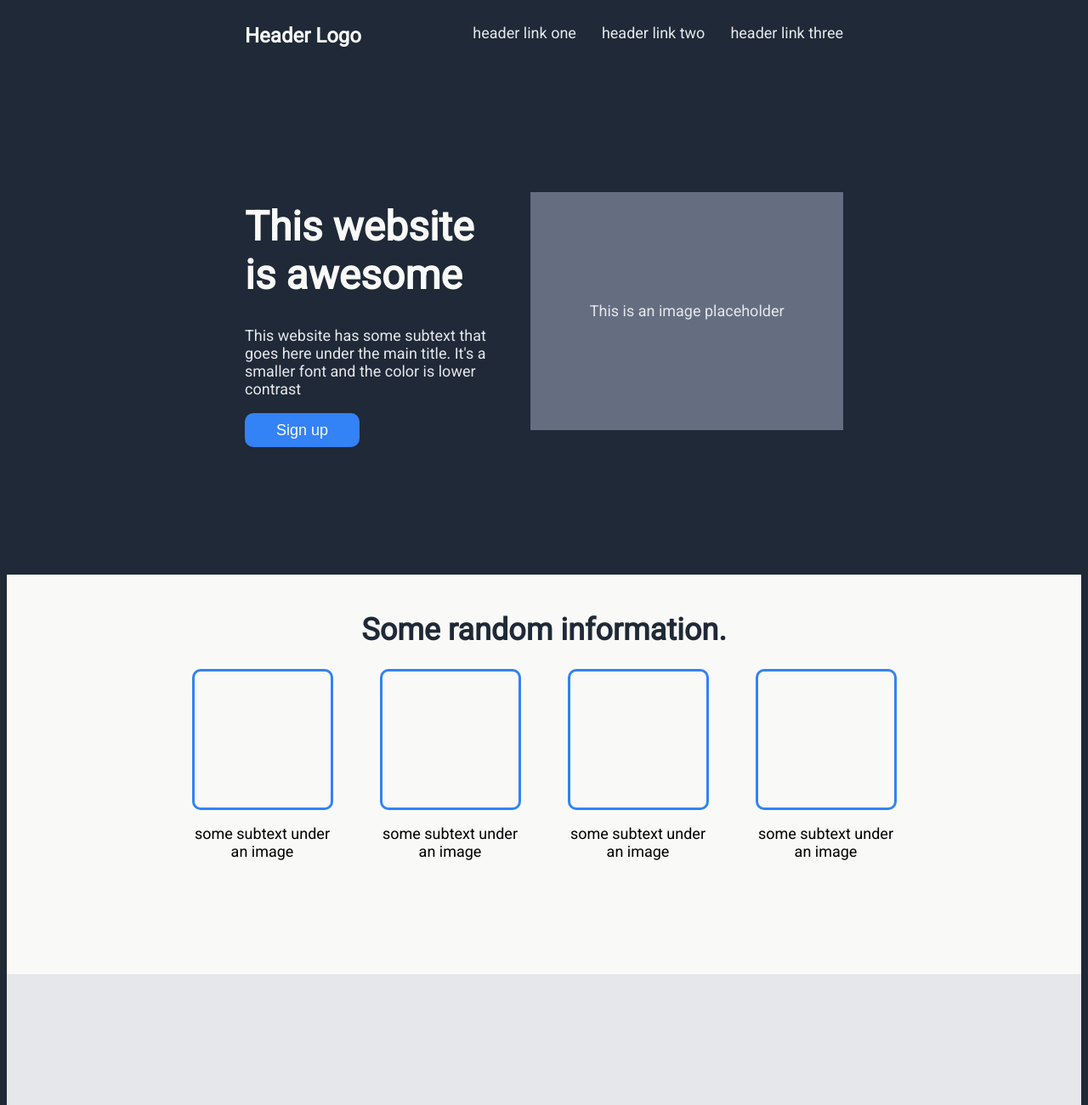
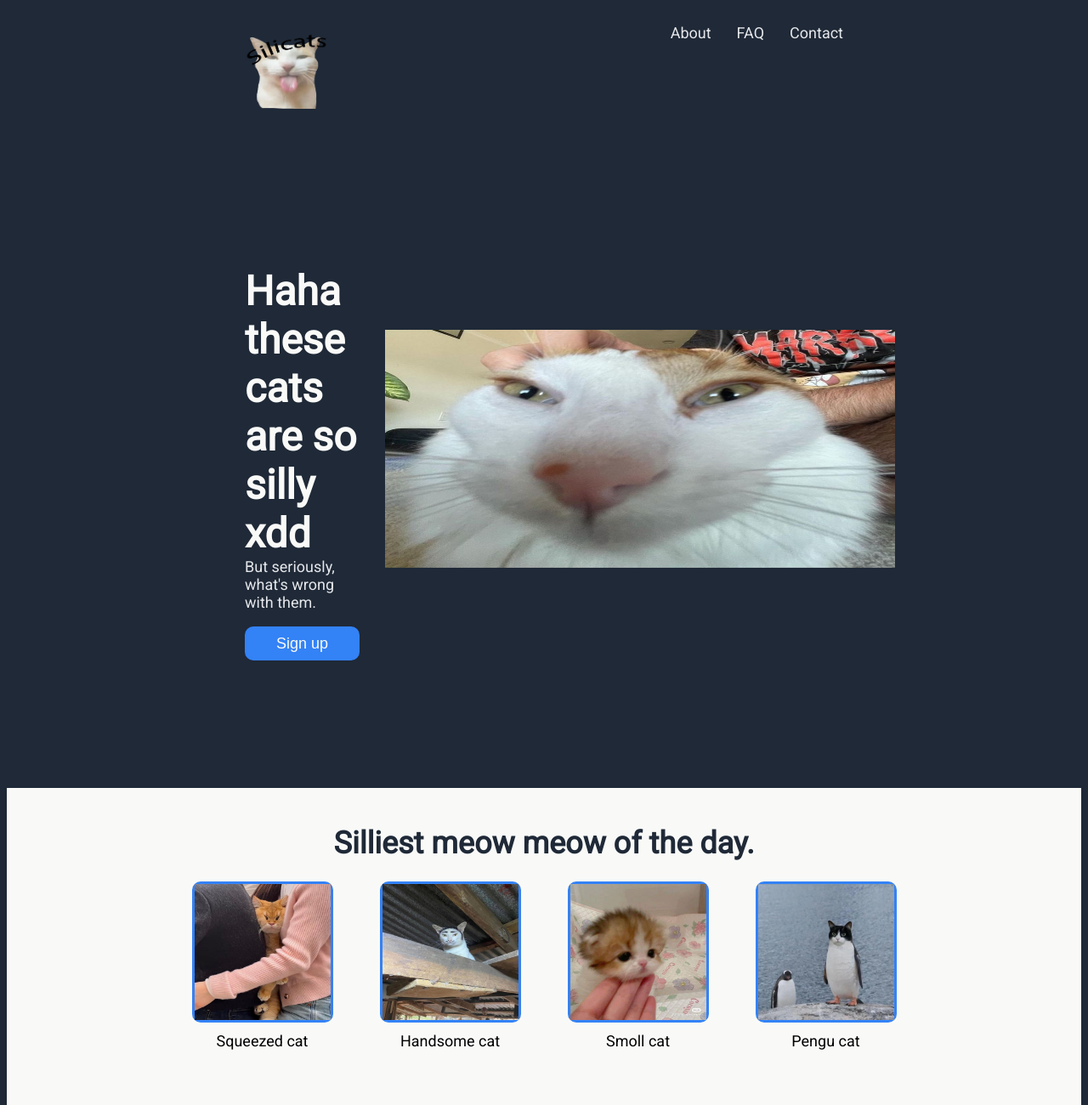
Before and after one commit to willnguyen0903/HTMLPractice, a plain HTML site: page index.html in a window 1280 px wide. Shown: the top 1300 px of the page at 85% size. Drawn offline with Linux system fonts and the light colour scheme.

Commit message:
added images

```diff
--- a/index.html
+++ b/index.html
@@ -4,45 +4,51 @@
   <meta charset="UTF-8">
   <meta name="viewport" content="width=device-width, initial-scale=1.0">
   <link href='https://fonts.googleapis.com/css?family=Roboto' rel='stylesheet'>
-  <title>Coolz website</title>
+  <title>Silicats</title>
   <link rel="stylesheet" href="stylesheets/styles.css">
 </head>
-
 <body>
   <header class="header">
     <div class="header-container">
-      <div class="header-logo">Header Logo</div>
-      <div class="header-link">header link one</div>
-      <div class="header-link">header link two</div>
-      <div class="header-link">header link three</div>
+      <div class="header-logo">
+        <img src="images/logo.png">
+      </div>
+      <div class="header-link">About</div>
+      <div class="header-link">FAQ</div>
+      <div class="header-link">Contact</div>
     </div>
   </header>
 
   <main>
     <div class="hero">
       <div class="hero-text">
-        <h1>This website is awesome</h1>
-        <p>This website has some subtext that goes here under the main title.
-        It's a smaller font and the color is lower contrast</p>
+        <h1>Haha these cats are so silly xdd</h1>
+        <p>But seriously, what's wrong with them.</p>
         <button class="sign-up-button">Sign up</button>
       </div>
-      <div id="image-holder">This is an image placeholder</div>
+      <div class="image-slides">
+        <img class="slide1" src="images/slides/img1.jpg">
+      </div>
     </div>
 
     <div class="information">
-      <h1>Some random information.</h1>
+      <h1>Silliest meow meow of the day.</h1>
       <div class="box-container">
         <div id="box">
-          <p>some subtext under an image</p>
+          <img src="images/slides/img2.jpg">
+          <p>Squeezed cat</p>
         </div>
         <div id="box">
-          <p>some subtext under an image</p>
+          <img src="images/slides/img3.jpg">
+          <p>Handsome cat</p>
         </div>
         <div id="box">
-          <p>some subtext under an image</p>
+          <img src="images/slides/img4.jpg">
+          <p>Smoll cat</p>
         </div>
         <div id="box">
-          <p>some subtext under an image</p>
+          <img src="images/slides/img5.jpg">
+          <p>Pengu cat</p>
         </div>
       </div>
     </div>
@@ -66,6 +72,6 @@
 </body>
 
 <footer>
-  Copyright © The Odin Project 2021
+  Copyright © Silicats dot com
 </footer>
 </html>
--- a/stylesheets/styles.css
+++ b/stylesheets/styles.css
@@ -1,7 +1,6 @@
 body {
   font-family: 'Roboto';
   background: #1f2937;
-  height: 100%;
 }
 .header-container, .hero{
   display: flex;
@@ -10,10 +9,11 @@ body {
   padding-left: 280px;
   gap: 30px;
 }
+.header-logo img{
+  width: 100px;
+  height: 100px;
+}
 .header-logo {
-  color: #F9FAF8;
-  font-weight: bold;
-  font-size: 24px;
   margin-right: auto;
 }
 .header-link, p{
@@ -24,10 +24,14 @@ body {
   padding-top: 150px;
   align-items: center;
 }
-h1{
+.hero h1{
   color: #F9FAF8;
   font-weight: bolder;
   font-size: 48px;
+  margin-bottom: 0px;
+}
+.hero p {
+  margin-top: 0px;
 }
 .sign-up-button, #ad-button{
   width: 135px;
@@ -44,13 +48,10 @@ h1{
   width: 500px;
   margin-right: auto;
 }
-#image-holder {
+.image-slides .slide1{
   width: 600px;
   height: 280px;
   background-color: #667083fa;
-  color:#e5e7eb;
-  font-size: 18px;
-  text-align: center;
   line-height: 280px;
 }
 
@@ -83,11 +84,14 @@ h1{
   height: 160px;
 }
 #box p {
-  margin-top: 180px;
+  margin-top: 10px;
   text-align: center;
   color: black;
 }
-
+#box img {
+  width: 100%;
+  height: 100%;
+}
 .quotes {
   display: flex;
   height: 300px;
```
Also changed, not shown: images/background.jpg (added), images/logo.png (added), images/slides/img1.jpg (added), images/slides/img2.jpg (added), images/slides/img3.jpg (added), images/slides/img4.jpg (added), images/slides/img5.jpg (added).
